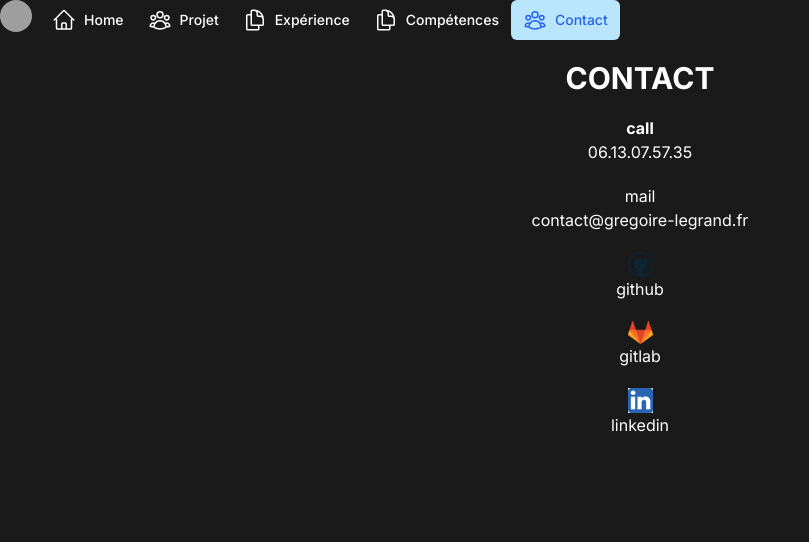
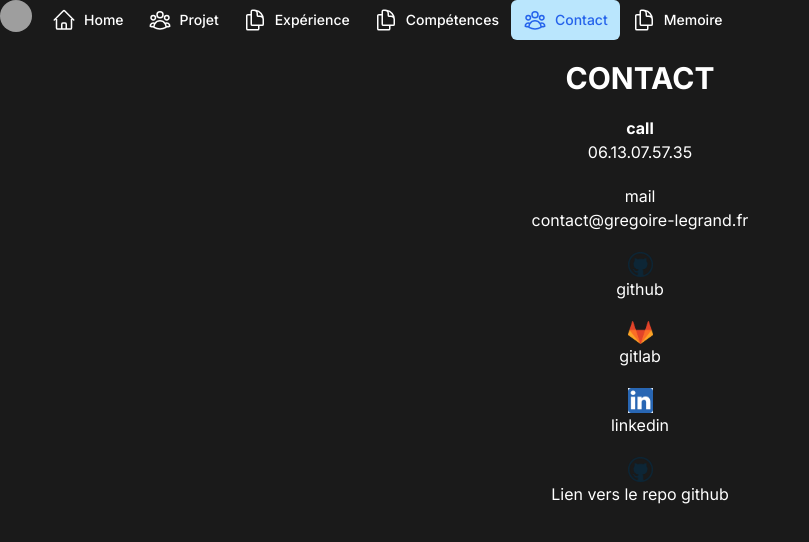
Before and after one commit to glegrand12/portfolio-next, a Next.js app: page /home/contact in a window 1280 px wide. Shown: the top 542 px of the page, without its empty margins (0-809 px from the left). Built offline with nearby package versions, Linux system fonts and the light colour scheme; grey boxes are pictures that could not be loaded.

Commit message:
add memory page + lien repo github

```diff
--- a/src/app/home/contact/page.tsx
+++ b/src/app/home/contact/page.tsx
@@ -27,9 +27,14 @@ export default function Contact() {
                     <Image alt="GitLab" src="/logo/gitlab.png" height={25} width={25} className="mx-auto" />
                     <Link href="https://gitlab.com/gregouse" className="text-decoration-none" target="_blank">gitlab</Link>
                 </p>
-                <p>
+                <p className="mb-5">
                     <Image alt="LinkedIn" src="/logo/linkedin.png" height={25} width={25} className="mx-auto" />
                     <Link href="https://www.linkedin.com/in/gregoire-legrand/" className="text-decoration-none" target="_blank">linkedin</Link>
+                </p>
+
+                <p className="mb-5">
+                    <Image alt="github" src="/logo/github.png" height={25} width={25} className="mx-auto" />
+                    <Link href="https://github.com/glegrand12/portfolio-next" className="text-decoration-none" target="_blank">Lien vers le repo github</Link>
                 </p>
             </div>
 
--- a/src/app/home/navbar.tsx
+++ b/src/app/home/navbar.tsx
@@ -34,6 +34,11 @@ const links = [
         href: '/home/contact',
         icon: UserGroupIcon,
     },
+    {
+        name: "Memoire",
+        href: '/home/memory',
+        icon: DocumentDuplicateIcon,
+    }
 ];
 
 
```
